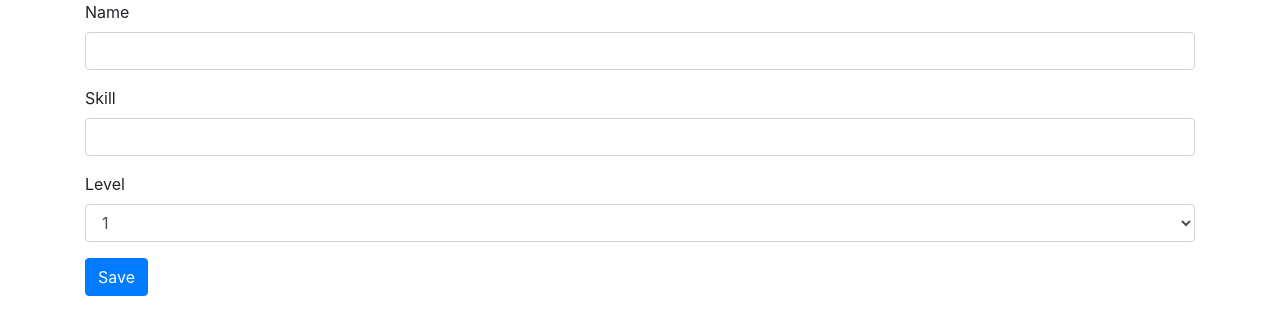
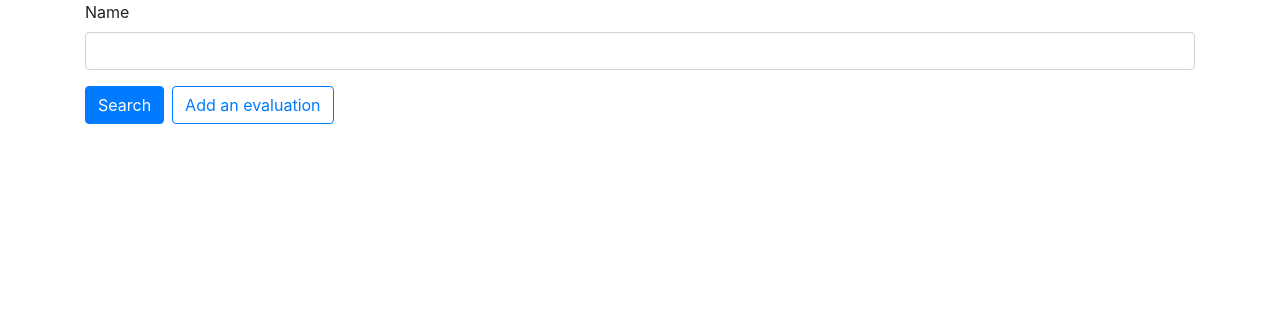
Before and after one commit to maxdespeisse/skills-ui, a React (Create React App) app: page / in a window 1280 px wide. Shown: the top 334 px of the page. Built offline with nearby package versions, Linux system fonts and the light colour scheme.

Commit message:
Display list of skills by user

```diff
--- a/src/App.js
+++ b/src/App.js
@@ -1,13 +1,13 @@
 import React from 'react';
 
 import { BrowserRouter as Router, Route } from "react-router-dom";
-import EvaluationForm from './components/EvaluationForm';
+import SearchUserForm from './components/SearchUserForm';
 
 function App() {
   return (
     <Router>
       <div>
-        <Route exact path="/" component={EvaluationForm} />
+        <Route exact path="/" component={SearchUserForm} />
       </div>
     </Router>
   );
--- a/src/components/EvaluationForm.jsx
+++ b/src/components/EvaluationForm.jsx
@@ -6,18 +6,20 @@ import FormErrorMessage from './FormErrorMessage';
 const inputClassName = error => `form-control ${error ? 'is-invalid' : ''}`;
 
 export default class EvaluationForm extends Component {
-    constructor() {
+  constructor(props) {
       super();
+      const { username = ''} = props;
       this.state = {
         errors: {},
         level: 1,
+        username,
       };
       this.isFormValid = this.isFormValid.bind(this);
       this.submit = this.submit.bind(this);
   }
 
   isFormValid() {
-      const { username, skill, level } = this.state;
+    const { username, skill } = this.state;
     const errors = {};
     if (!username) {
       errors.username = {message: 'Enter a username'}
@@ -25,29 +27,32 @@ export default class EvaluationForm extends Component {
     if (!skill) {
       errors.skill = {message: 'Enter a skill'}
     }
-      if (!level) {
-        errors.level = {message: 'Choose a level'}
-      }
     this.setState({ errors });
     return _.isEmpty(errors);
   }
 
   submit() {
+    const { addEvaluation } = this.props;
     if (this.isFormValid()) {
       const { username, skill, level } = this.state;
-        EvaluationService.post({ username, skill, level });
+      EvaluationService.post({ username, skill, level })
+        .then(() => addEvaluation({ username, skill, level }));
     }
   }
 
   render() {
-        const { errors } = this.state;
+    const { errors, username } = this.state;
     return (
-          <form className="container">
+      <form>
         <div className="form-group">
           <label htmlFor="usernameInput">Name</label>
-              <input type="text" className={inputClassName(errors.username)} id="usernameInput" onChange={e => {
+          <input type="text" className={inputClassName(errors.username)}
+            id="usernameInput"
+            value={username}
+            onChange={e => {
               this.setState({ username: e.target.value })
-              }}/>
+            }
+          }/>
           <FormErrorMessage error={errors.username}/>
         </div>
         <div className="form-group">
@@ -68,7 +73,6 @@ export default class EvaluationForm extends Component {
             <option>4</option>
             <option>5</option>
           </select>
-              <FormErrorMessage error={errors.level}/>
         </div>
         <button className="btn btn-primary" type="button" onClick={this.submit}>Save</button>
       </form>
--- /dev/null
+++ b/src/components/SearchUserForm.jsx
@@ -0,0 +1,62 @@
+import React, { Component } from 'react';
+import SkillService from '../services/SkillService';
+import SkillsTable from './SkillsTable';
+import EvaluationForm from './EvaluationForm';
+
+export default class SearchUserForm extends Component {
+
+  constructor() {
+    super();
+    this.state = {
+      isEvaluationFormOpen: false,
+    };
+    this.submit = this.submit.bind(this);
+    this.addEvaluation = this.addEvaluation.bind(this);
+    this.toggleEvaluationForm = this.toggleEvaluationForm.bind(this);
+  }
+
+  submit(event) {
+    event.preventDefault();
+    const { username } = this.state;
+    SkillService.getByUser(username)
+    .then(response => {
+      this.setState({
+        evaluations: response.data.evaluations,
+      });
+    }).catch(error => {
+      console.error('GET skills by user error', error);
+    });
+  }
+
+  toggleEvaluationForm() {
+    this.setState((state) => ({ isEvaluationFormOpen: !state.isEvaluationFormOpen }));
+  }
+
+  addEvaluation(evaluation) {
+    this.setState(state => ({
+      evaluations: state.evaluations.concat(evaluation)
+    }));
+  }
+
+  render() {
+    const { evaluations = [], isEvaluationFormOpen, username } = this.state;
+    return (
+      <div className="container">
+        <form onSubmit={this.submit} className="mb-4">
+          <div className="form-group">
+            <label htmlFor="usernameInput">Name</label>
+            <input type="text" className="form-control" id="usernameInput" onChange={e => {
+              this.setState({ username: e.target.value })
+            }}/>
+          </div>
+          <button className="btn btn-primary" type="submit">Search</button>
+          <button className="btn btn-outline-primary ml-2" type="button" onClick={this.toggleEvaluationForm}>
+            Add an evaluation
+          </button>
+        </form>
+        {isEvaluationFormOpen && <EvaluationForm username={username} addEvaluation={this.addEvaluation}/>}
+        {evaluations.length > 0 && <SkillsTable evaluations={evaluations} />}
+      </div>
+    );
+  }
+}
--- /dev/null
+++ b/src/components/SkillsTable.jsx
@@ -0,0 +1,24 @@
+import React from 'react';
+import _ from 'lodash';
+
+export default function SkillsTable({ evaluations = [] }) {
+  const evaluationsToDisplay = _.uniqBy(evaluations, ({skill, level}) => skill + level);
+  return (
+    <table className="table">
+      <thead>
+        <tr>
+          <th scope="col">Skill</th>
+          <th scope="col">Level</th>
+        </tr>
+      </thead>
+      <tbody>
+        {evaluationsToDisplay.map(({skill, level}) => (
+          <tr key={skill + level}>
+            <td>{skill}</td>
+            <td>{level}</td>
+          </tr>
+        ))}
+     </tbody>
+    </table>
+  );
+};
--- /dev/null
+++ b/src/conf.js
@@ -0,0 +1,12 @@
+const conf = {
+  API_BASE_URL: process.env.REACT_APP_API_URL,
+  GET_USER_SKILL_URL: '/GetUserSkillFunction',
+  GET_USER_SKILL_CODE: process.env.REACT_APP_GET_USER_SKILL_CODE,
+  POST_EVALUATION_URL: '/AddEvaluationFunction',
+  POST_EVALUATION_CODE: process.env.REACT_APP_POST_EVALUATION_CODE,
+};
+
+console.debug('env variables', process.env);
+console.debug('conf', conf);
+
+export default conf;
--- a/src/services/EvaluationService.js
+++ b/src/services/EvaluationService.js
@@ -1,6 +1,5 @@
-import axios from 'axios';
-
-const BASE_URL = process.env.REACT_APP_API_URL;
+import GenericApi from './GenericApi';
+import conf from '../conf';
 
 const EvaluationService = {
   post: function({ username, skill, level }) {
@@ -14,13 +13,8 @@ const EvaluationService = {
         date: (new Date()).toISOString(),
       }
     };
-    axios.post(BASE_URL + '/AddEvaluationFunction', data)
-      .then( response => {
-        console.log(response);
-      })
-      .catch(error=> {
-        console.log(error);
-      });
+    const url = conf.API_BASE_URL + conf.POST_EVALUATION_URL;
+    return GenericApi.post(url, data, { code: conf.POST_EVALUATION_CODE });
   }
 };
 
--- /dev/null
+++ b/src/services/GenericApi.js
@@ -0,0 +1,20 @@
+import axios from 'axios';
+
+const GenericApi = {
+
+  get: (url, queryParams) => {
+    return axios.get(url, {
+      headers: {'Access-Control-Allow-Origin': '*'},
+      params: queryParams,
+   });
+  },
+
+  post: (url, data, queryParams) => {
+    return axios.post(url, data, {
+      headers: {'Access-Control-Allow-Origin': '*'},
+      params: queryParams,
+    });
+  }
+};
+
+export default GenericApi;
--- /dev/null
+++ b/src/services/SkillService.js
@@ -0,0 +1,14 @@
+import GenericApi from './GenericApi';
+import conf from '../conf';
+
+const SkillService = {
+  getByUser: function(username) {
+    const url = conf.API_BASE_URL + conf.GET_USER_SKILL_URL;
+    return GenericApi.get(url, {
+      name: username,
+      code: conf.GET_USER_SKILL_CODE
+    });
+  }
+};
+
+export default SkillService;
```
Lines whose indentation alone changed are shown as unchanged.
